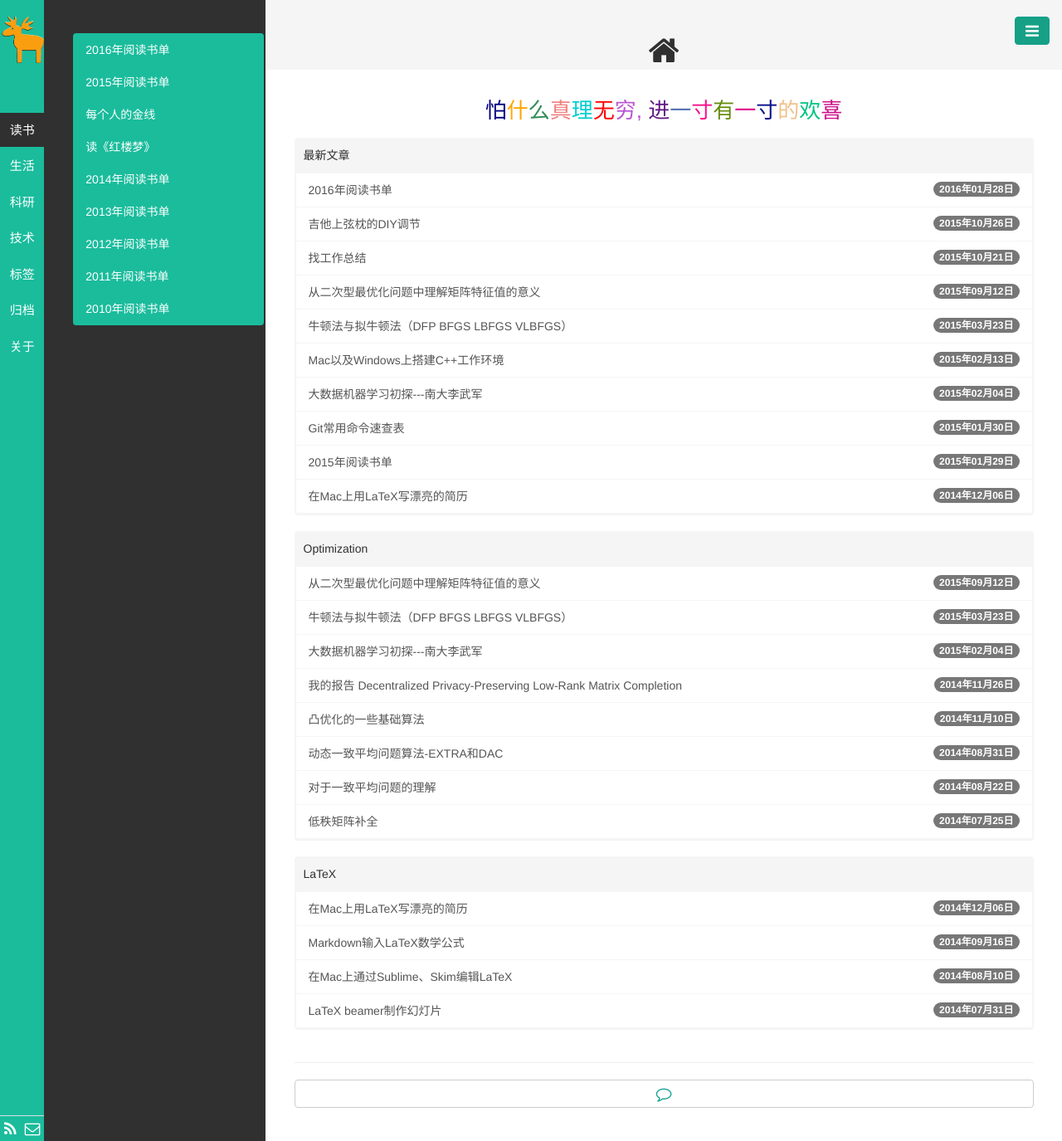
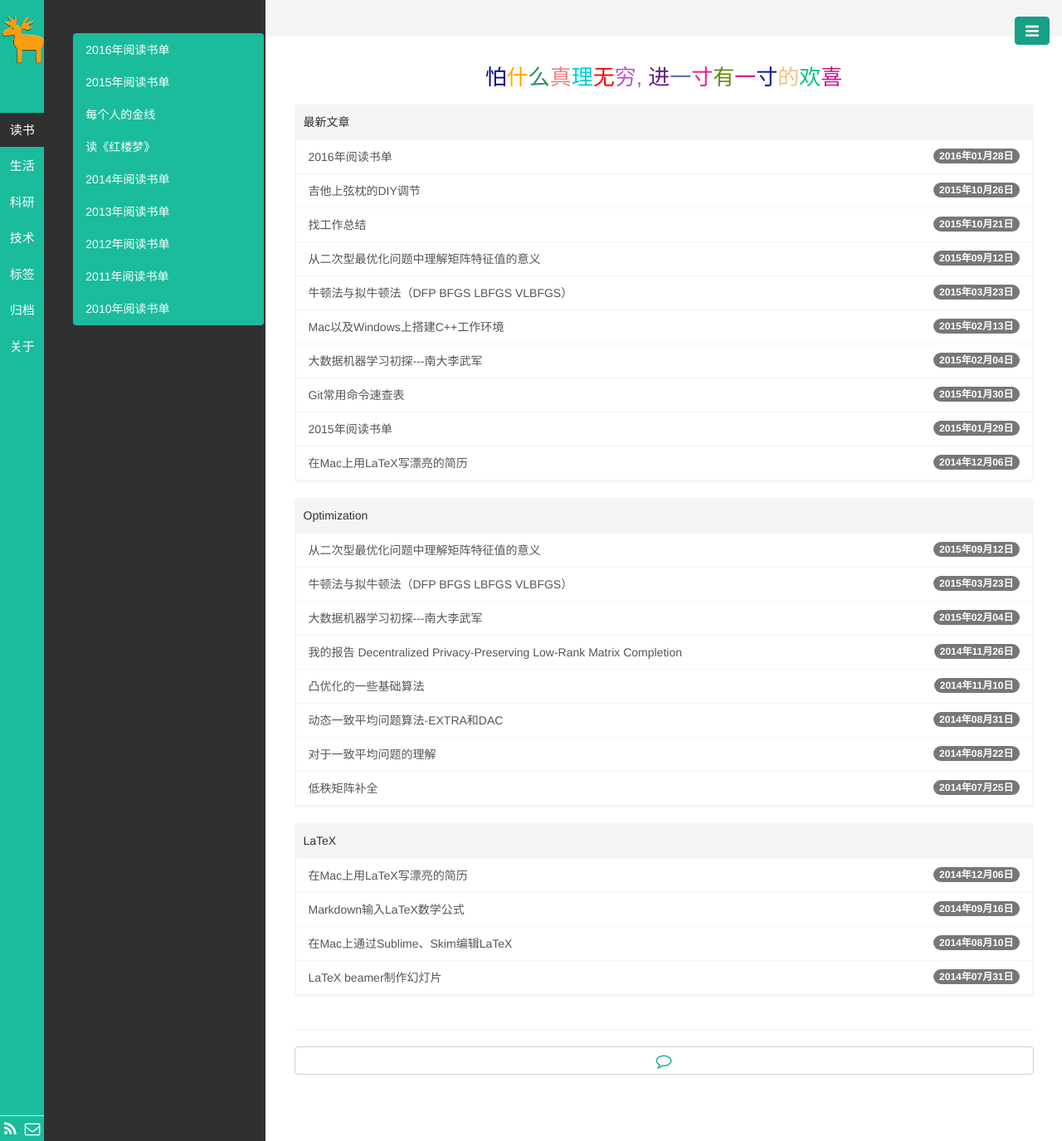
Before and after one commit to ycwang522/linanya_ycwang522.github.io, a Jekyll site: the page built from index.html, in a window 1280 px wide. Shown: the whole page at 83% size. Built offline with Jekyll 4.4.1, drawn with Linux system fonts in a browser that asks for light colours; Markdown is read by kramdown in place of the engine named in the settings; the list of posts is cut into pages by our own code.

Commit message:
Update index.html

```diff
--- a/index.html
+++ b/index.html
@@ -1,6 +1,6 @@
 ---
 layout: page_title
-title: <i class="fa fa-home fa-lg"></i>
+title: <!-- <i class="fa fa-home fa-lg"></i>-->
 titlename: 首页
 ---
 <!--<br>-->
```
